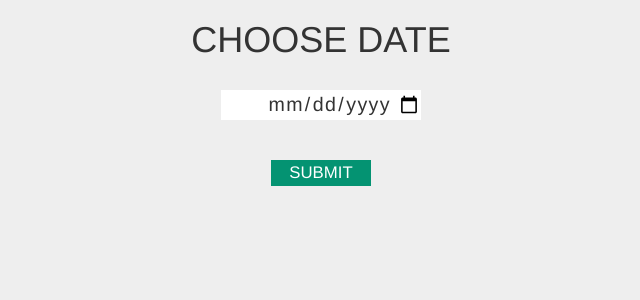
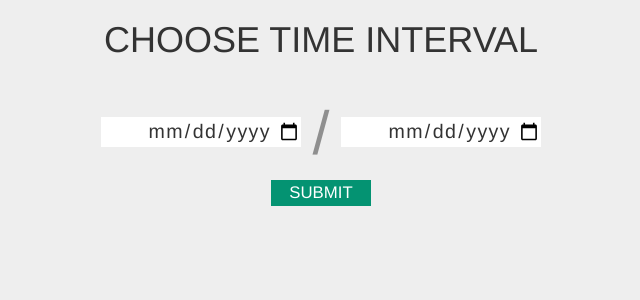
Before and after one commit to EgorOs/weather_statistics, a Flask app: template app/templates/index.html in a window 1280 px wide. Shown: the top 300 px of the page, without its empty margins (319-959 px from the left). Run offline with Flask 2, Linux system fonts and the light colour scheme; the template is opened without the code that fills it: values named after a table or form of the project are taken from there, others are empty; some libraries are stand-ins or nearby versions.

Commit message:
Database reworked, selection by date range added

```diff
--- a/app/app.py
+++ b/app/app.py
@@ -3,8 +3,7 @@
 from flask import Flask, redirect, url_for, render_template
 from flask_bootstrap import Bootstrap
 from flask_sqlalchemy import SQLAlchemy
-from wtforms import StringField
-# from wtforms import DateField
+from wtforms import SelectField
 from flask_wtf import FlaskForm
 from wtforms.fields.html5 import DateField
 import psycopg2
@@ -25,14 +24,17 @@ app.config['SQLALCHEMY_DATABASE_URI'] = 'postgresql+psycopg2://%(user)s:\
 db = SQLAlchemy(app)
 bootstrap = Bootstrap(app)
 
+
 class DateForm(FlaskForm):
-    entrydate = DateField('entrydate', format='%Y-%m-%d')
+    city = SelectField('city', choices=[('AL', 'Alexandria'), ('RY', 'ryazan')])
+    period_start = DateField('period_start', format='%Y-%m-%d')
+    period_end = DateField('period_end', format='%Y-%m-%d')
 
 class WeatherReport(db.Model):
 
-    __tablename__ = 'ryazan'
+    __tablename__ = 'weather'
 
-    day_id = db.Column(db.Integer, primary_key=True)
+    city_id = db.Column(db.Integer, primary_key=True)
     dmy = db.Column(db.Date)
     time_of_day = db.Column(db.Time)
     t = db.Column(db.Float)
@@ -46,7 +48,7 @@ def index():
     form = DateForm()
     if form.validate():
         # return 'Form is submitted ' + str(form.entrydate.data)
-        return redirect(url_for('weather_city', city='alexandria', ymd=str(form.entrydate.data)))
+        return redirect(url_for('weather_city', city='0', ymd_min=str(form.period_start.data),  ymd_max=str(form.period_end.data)))
     return render_template('index.html', form=form)
 
 @app.route('/weather')
@@ -72,14 +74,17 @@ def weather():
     return s
 
 
-@app.route('/weather_city/<string:city>/<string:ymd>')
-def weather_city(city, ymd):
+@app.route('/weather_city/<int:city>/<string:ymd_min>/<string:ymd_max>')
+def weather_city(city, ymd_min, ymd_max):
     conn = psycopg2.connect(**connection_params)
     cursor = conn.cursor()
-    y, m, d = [int(i) for i in ymd.split('-')]
+    y, m, d = [int(i) for i in ymd_min.split('-')]
+    ymd_min = dt.date(y,m,d)
+    y, m, d = [int(i) for i in ymd_max.split('-')]
+    ymd_max = dt.date(y,m,d)
     sql = """SELECT *
-               FROM %s
-               WHERE dmy = '%s';""" % (city, dt.date(y,m,d))
+               FROM weather
+               WHERE city_id = %s and dmy > '%s 'and dmy < '%s';""" % (city, ymd_min, ymd_max)
     cursor.execute(sql)
     res = cursor.fetchall()
     cursor.execute(str(sql))
--- a/app/static/index.css
+++ b/app/static/index.css
@@ -5,17 +5,44 @@ h1{
     text-transform: uppercase;
     text-align: center;
 }
-#entrydate{
+#period_select{
+    width:440px;
+    height: 50px;
+    position: relative;
+    left: 50%;
+    margin-left:-220px;
+}
+#period_select input{
+    margin-top: 27px;
     border: none;
     display: block;
-    position: relative;
+    float: left;
     width: 200px;
     text-align: center;
     text-indent: 20px;
-    left: 50%;
-    margin-left: -100px;
     letter-spacing: 1.4px;
     font-size: 1.4em;
+}
+
+#period_select input {
+    -webkit-appearance: none;
+}
+#period_select input::-webkit-clear-button{
+    display: none;
+}
+#period_select input::-webkit-inner-spin-button,
+#period_select input::-webkit-calendar-picker-indicator {
+    /*display: none;*/
+    color: #049372;
+    -webkit-appearance: none;
+}
+#delimiter{
+    color: rgba(0, 0, 0, .4);
+    font-size: 61px;
+    text-align: center;
+    float: left;
+    height: 40px;
+    width:40px;
 }
 #datesubmit{
     color: #FFF;
@@ -35,17 +62,3 @@ h1{
 #datesubmit:hover{
     background-color: #4DAF7C
 }
-
-
-#entrydate {
-    -webkit-appearance: none;
-}
-#entrydate::-webkit-clear-button{
-    display: none;
-}
-#entrydate::-webkit-inner-spin-button,
-#entrydate::-webkit-calendar-picker-indicator {
-    /*display: none;*/
-    color: #049372;
-    -webkit-appearance: none;
-}
--- a/app/templates/index.html
+++ b/app/templates/index.html
@@ -7,11 +7,17 @@
 
 {% block content %}
 
-<h1> Choose date </h1>
+<h1> Choose time interval </h1>
 <br>
-<form id="start_date", class="dateform" method="POST", action="/">
+<form id="date", class="dateform" method="POST", action="/">
     {{ form.csrf_token }}
-    {{ form.entrydate }}
+    <!-- {{ form.city }} -->
+    <div id="period_select">
+        <div>{{ form.period_start }} </div>
+        <div id="delimiter"> / </div>
+        <div> {{ form.period_end }} </div>
+
+    </div>
     <input type="submit" id="datesubmit" name="", value="submit">
 </form>
 
--- /dev/null
+++ b/database/sql/02_weather.sql
@@ -0,0 +1,13 @@
+DROP TABLE IF EXISTS weather;
+CREATE TABLE weather(
+city_id INTEGER references city(city_id),
+dmy DATE,
+time_of_day TIME,
+t FLOAT,
+humidity FLOAT,
+wind_speed INTEGER,
+wind_direction VARCHAR,
+precipitation INTEGER,
+precipitation_type VARCHAR
+);
+SET datestyle = dmy;
--- a/docker-compose.yml
+++ b/docker-compose.yml
@@ -13,6 +13,7 @@ services:
       POSTGRES_DB: 'weather_report'
     volumes:
       - ./database/sql/01_init.sql:/docker-entrypoint-initdb.d/01_init.sql
+      - ./database/sql/02_weather.sql:/docker-entrypoint-initdb.d/02_weather.sql
 
   db_uploader:
     build: ./database
```
Also changed, not shown: database/upload_data.py (+19 -29 lines), README.md, database/sql/01_init.sql (line endings or trailing spaces).
